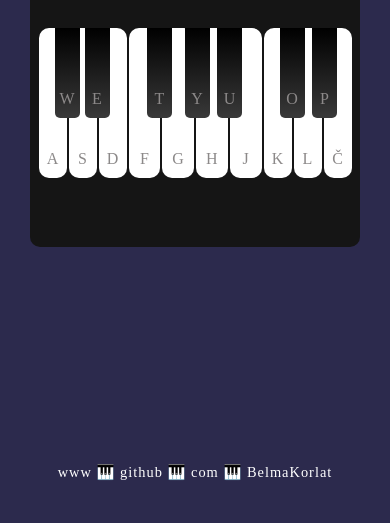
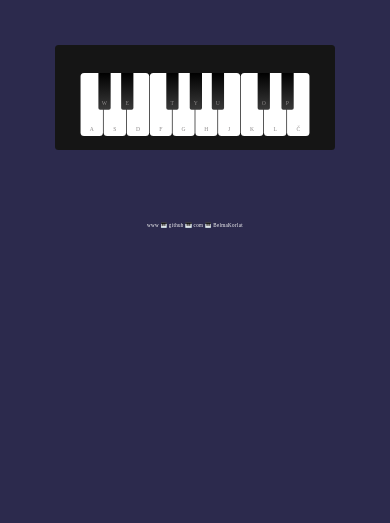
Before and after one commit to BelmaKorlat/Piano, a plain HTML site: page index.html in a window 390 px wide. Shown: the part 321-844 px from the top of the page. Drawn offline with Linux system fonts and the light colour scheme.

Commit message:
Making changes to responsiveness

```diff
--- a/style.css
+++ b/style.css
@@ -16,8 +16,8 @@ body {
   height: 95vh;
   display: flex;
   flex-direction: column;
+  align-items: center;
   justify-content: space-between;
-    margin: 0;
 }
 
 .piano {
@@ -27,8 +27,6 @@ body {
   height: 300px;
   background: rgb(21, 21, 21);
   border-radius: 10px;
-    margin-left: auto;
-    margin-right: auto;
 }
 
 .whiteKey {
@@ -132,104 +130,36 @@ footer {
   margin-top: 60px;
 }
 
-@media screen and (max-width:850px) {
-    .piano {
-        width: 380px;
-    }
-
-    .prviZadnji {
-        width: 110px;
-    }
-
-    .keys {
-        margin: 1px;
-    }
-
-    .drugaTrecina {
-        width: 150px;
-    }
-
-    .whiteKeys {
-        height: 140px;
-    }
-
-    .blackKeys {
-        width: 25px;
-        height: 80px;
-        margin-left: -35px;
-    }
-
-    .e {
-        margin-left: 40px;
-    }
-
-    .blackSredina {
-        width: 25px;
-    }
-
-    .t {
-        margin-left: -75px;
-    }
-
-    .y {
-        margin-left: 5px;
-    }
-
-    .u {
-        margin-left: 78px;
-    }
-
-    .o {
-        margin-left: -35px;
-    }
-
-    .p {
-        margin-left: 40px;
+@media screen and (max-width: 820px) {
+  body {
+    scale: 0.9;
   }
 }
 
-@media screen and (max-width:400px) {
-    h1 {
-        font-size: 2rem;
+@media screen and (max-width: 730px) {
+  body {
+    scale: 0.7;
+  }
 }
 
-    .piano {
-        width: 330px;
+@media screen and (max-width: 570px) {
+  body {
+    scale: 0.5;
+  }
 }
 
-    .prviZadnji {
-        width: 90px;
+@media screen and (max-width: 420px) {
+  body {
+    scale: 0.4;
+  }
 }
 
-    .drugaTrecina {
-        width: 135px;
+@media screen and (max-width: 390px) {
+  h1 {
+    font-size: 40px;
   }
 
-    .blackKeys {
-        margin-left: -30px;
-    }
-
-    .e {
-        margin-left: 30px;
-    }
-
-    .t {
-        margin-left: -70px;
-    }
-
-    .y {
-        margin-left: 5px;
-    }
-
-    .u {
-        margin-left: 70px;
-    }
-
-    .o {
-        margin-left: -30px;
-    }
-
-    .p {
-        margin-left: 35px;
+  body {
+    scale: 0.35;
   }
 }
```
Lines whose indentation alone changed are shown as unchanged.
